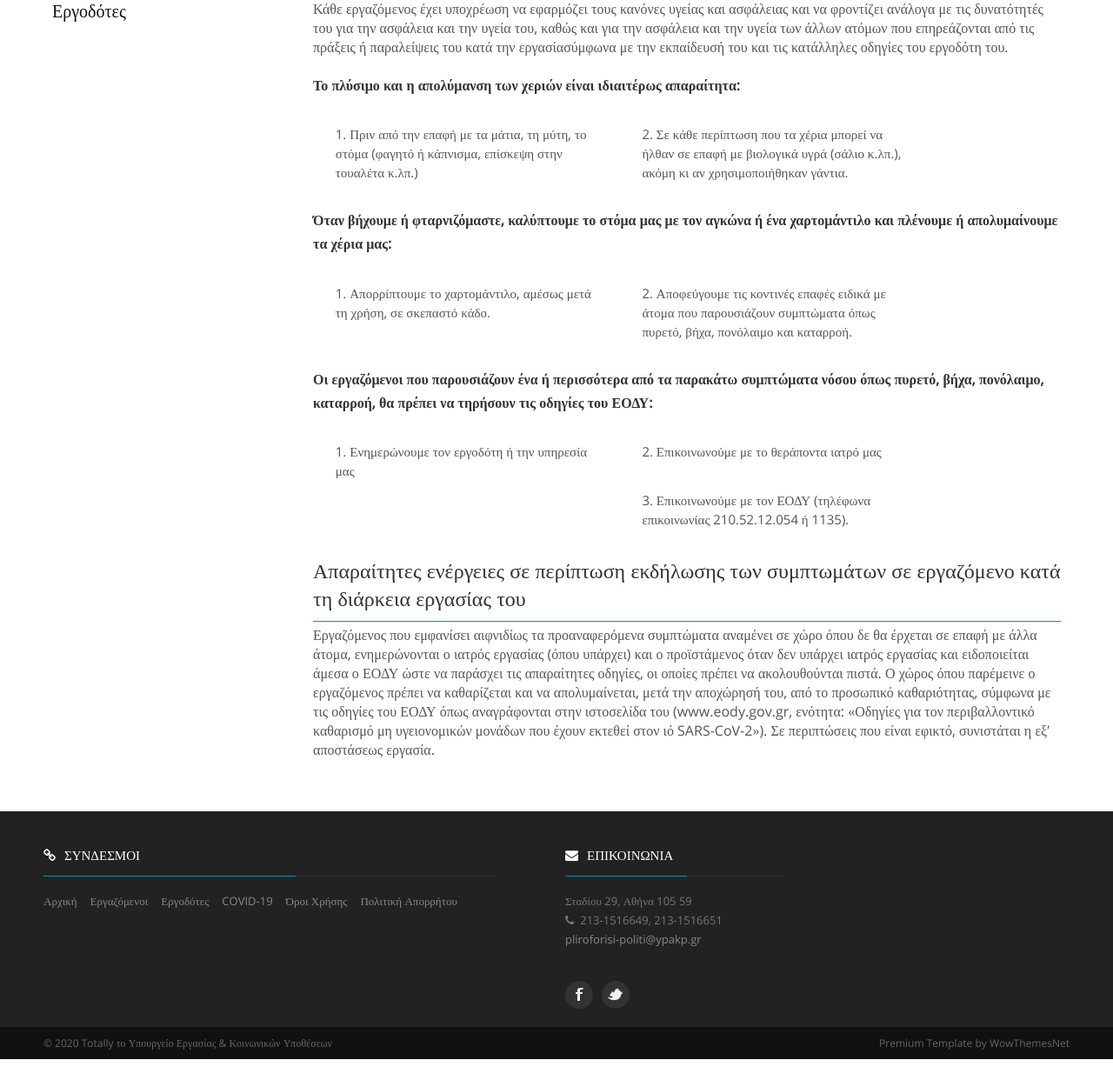
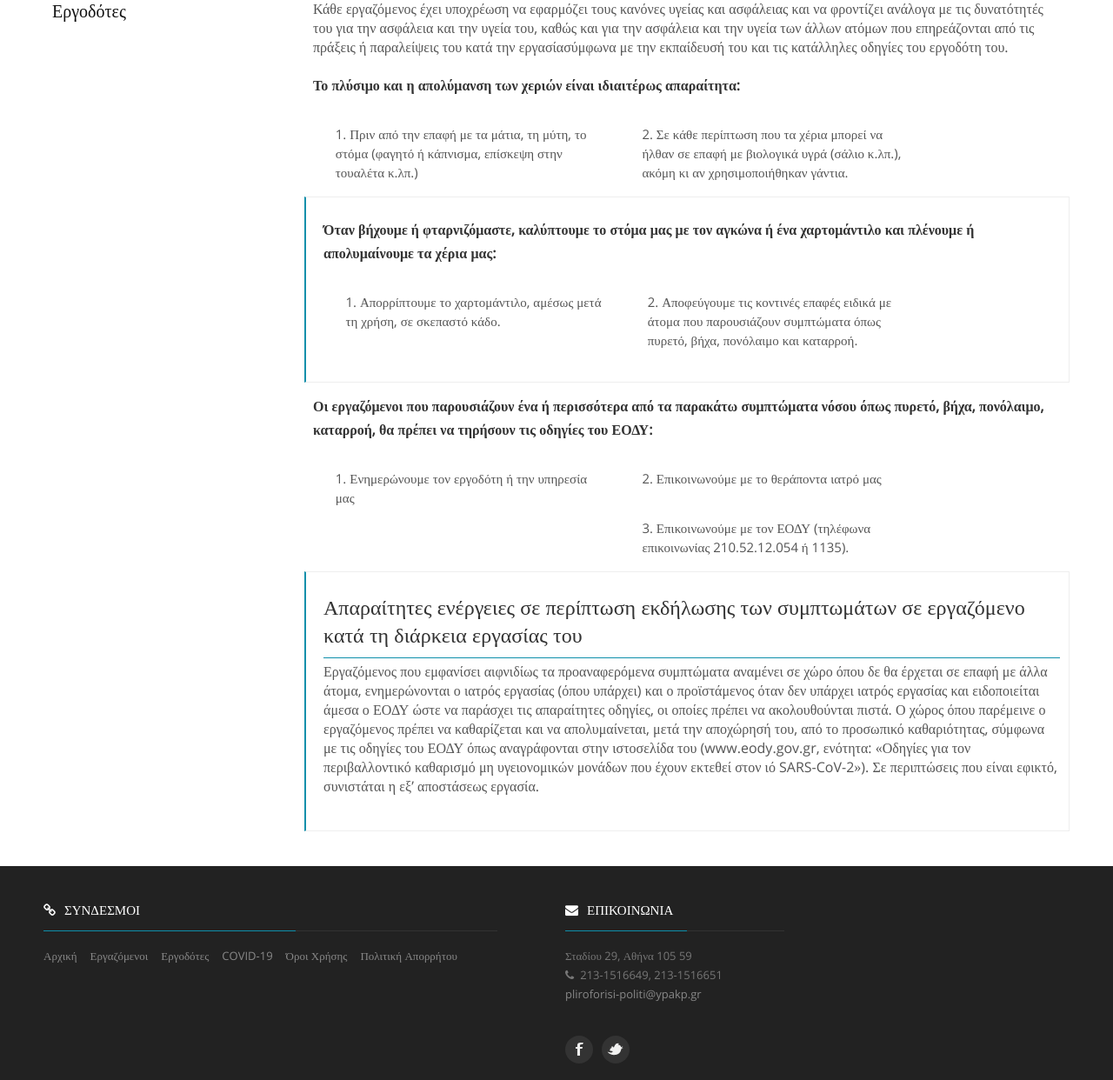
Before and after one commit to lpapadakos/eam-3, a PHP site: page /health-and-safety/covid-19/employees.php in a window 1280 px wide. Shown: the part 463-1705 px from the top of the page at 87% size. Before the commit the page ends 1681 px from the top, so only its background shows below. Run offline with PHP 8.4, Linux system fonts and the light colour scheme; grey boxes are pictures that could not be loaded.

Commit message:
aesthetic addition

```diff
--- a/htdocs/health-and-safety/covid-19/employees.php
+++ b/htdocs/health-and-safety/covid-19/employees.php
@@ -67,7 +67,7 @@
 					<li>Σε κάθε περίπτωση που τα χέρια μπορεί να ήλθαν σε επαφή με βιολογικά υγρά (σάλιο κ.λπ.), ακόμη κι αν χρησιμοποιήθηκαν γάντια.</li>
 				</ul>
 			</div>
-			<div class="c12">
+			<div class="c12 wrapaction">
 				<h6>Όταν  βήχουμε  ή  φταρνιζόμαστε,  καλύπτουμε  το  στόμα  μας  με  τον  αγκώνα
 				 ή  ένα  χαρτομάντιλο  και  πλένουμε ή απολυμαίνουμε τα χέρια μας:</h6>
 				<ul class ="linelist">
@@ -84,7 +84,7 @@
 					<li>Επικοινωνούμε με τον ΕΟΔΥ (τηλέφωνα επικοινωνίας 210.52.12.054 ή 1135).</li>
 				</ul>
 			</div>
-			<div class="c12">
+			<div class="c12 wrapaction">
 				<h4 class="stresstitle">Απαραίτητες ενέργειες σε περίπτωση εκδήλωσης των συμπτωμάτων σε εργαζόμενο κατά τη διάρκεια εργασίας του</h4>
 				<p id="bigparagraph">Εργαζόμενος που εμφανίσει αιφνιδίως τα προαναφερόμενα συμπτώματα αναμένει σε χώρο όπου δε θα έρχεται σε επαφή με άλλα άτομα,
 				 ενημερώνονται ο ιατρός εργασίας (όπου υπάρχει) και ο προϊστάμενος όταν  δεν  υπάρχει  ιατρός  εργασίας  και  ειδοποιείται  άμεσα
```
Also changed, not shown: htdocs/health-and-safety/covid-19/employers.php (+2 -2 lines).
